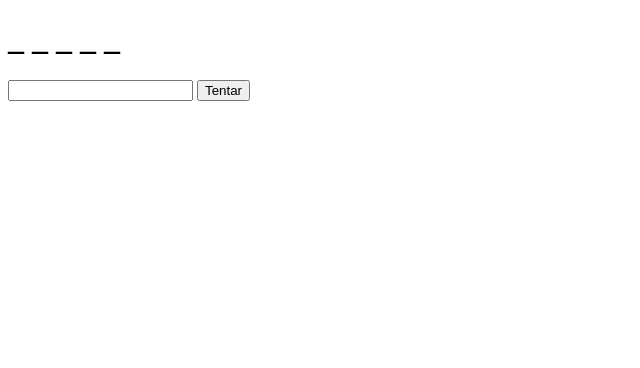
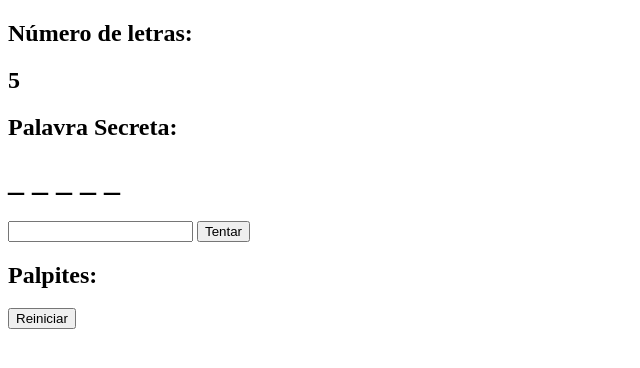
Before and after one commit to guilherme-gjv/Jogo-da-Forca-js, a plain HTML site: page index.html in a window 1280 px wide. Shown: the whole page, without its empty margins (0-640 px from the left). Drawn offline with Linux system fonts and the light colour scheme.

Commit message:
chore: informations text on html

```diff
--- a/index.html
+++ b/index.html
@@ -8,10 +8,17 @@
     <title>Jogo da Forca</title>
   </head>
   <body>
+    <div>
+      <h2>Número de letras:</h2>
+      <h2 id="numeroDeLetras"></h2>
+    </div>
+    <h2>Palavra Secreta:</h2>
     <h1 id="palavraSecreta">sim</h1>
     <input id="letraInput" type="text" maxlength="1" />
     <button onclick="tentativa()">Tentar</button>
-
+    <h2>Palpites:</h2>
+    <p id="palpites"></p>
     <script src="index.js"></script>
+    <button onclick="reiniciar()">Reiniciar</button>
   </body>
 </html>
--- a/index.js
+++ b/index.js
@@ -84,17 +84,20 @@ function reiniciar() {
   palpites = [];
   palavraSecretaArrayVazio = [];
   erros = 0;
+  setTimeout(() => {
+    recarregarElementos();
+  }, 3000);
 }
 
 function ganhou() {
-  reiniciar();
   vitorias++;
   console.log("ganhou. vitorias: " + vitorias);
+  reiniciar();
 }
 
 function perdeu() {
+  console.log("perdeu. derrotas: " + (partidas - vitorias));
   reiniciar();
-  console.log("perdeu. derrotas: " + (partidas - vitorias));
 }
 
 function tentativa() {
@@ -119,6 +122,7 @@ function tentativa() {
     verificaPalavraCorreta(letra);
     verificaGanhou();
   }
+  recarregarElementos();
 }
 
 function updateTitulo() {
@@ -133,7 +137,15 @@ function updateTitulo() {
   }
 }
 
+function recarregarElementos() {
+  var numeroDeLetrasTitle = document.getElementById("numeroDeLetras");
+  var palpitesText = document.getElementById("palpites");
+  palpitesText.innerHTML = palpites.toString().toString().replace(",", " ");
+  numeroDeLetrasTitle.innerHTML = palavraSecretaArray.length.toString();
+}
+
 function novaPartida() {
   updateTitulo();
+  recarregarElementos();
   partidas++;
 }
```
